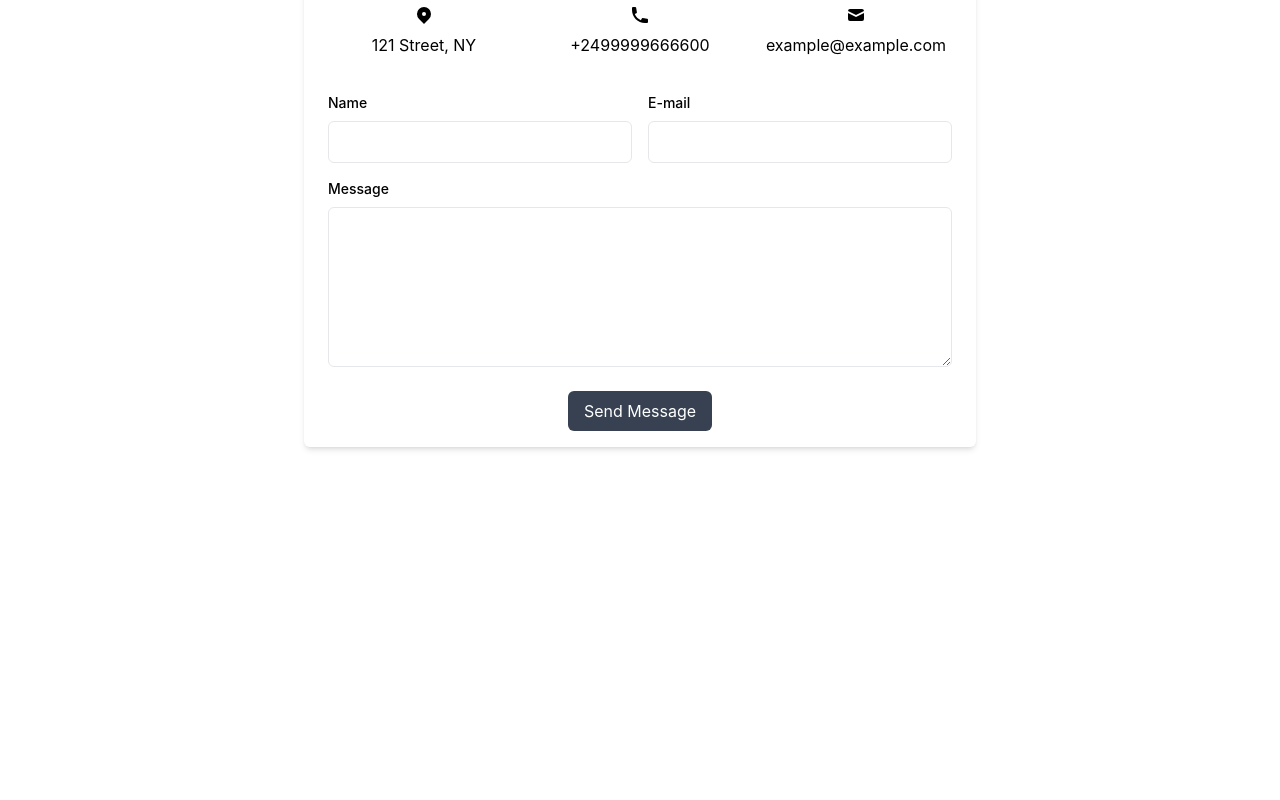
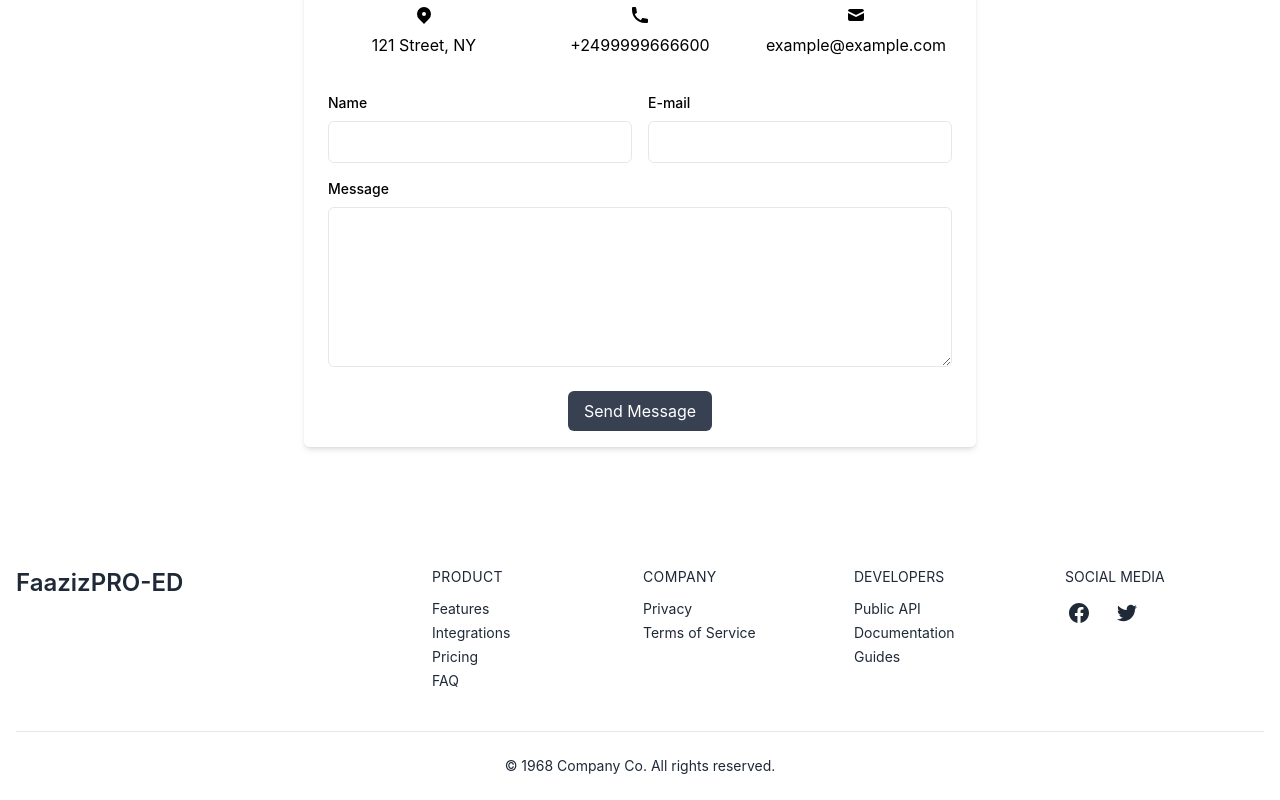
Before and after one commit to faazizpro/digital-course-landing-page, a React (Create React App) app: page / in a window 1280 px wide. Shown: the part 4462-5262 px from the top of the page. Before the commit the page ends 4989 px from the top, so only its background shows below. Built offline with nearby package versions, Linux system fonts and the light colour scheme.

Commit message:
Footer Section Done

```diff
--- a/src/App.js
+++ b/src/App.js
@@ -1,6 +1,7 @@
 import About from './components/About/About';
 import Course from './components/Course/Course';
 import Cta from './components/CTA/Cta';
+import Footer from './components/Footer/Footer';
 import Header from './components/Header/Header';
 import Highlight from './components/Highlight/Highlight';
 import Testimonial from './components/Testimonial/Testimonial';
@@ -15,6 +16,7 @@ function App() {
         <Course></Course>
         <Testimonial></Testimonial>
         <Cta></Cta>
+        <Footer></Footer>
     </div>
   );
 }
--- /dev/null
+++ b/src/components/Footer/Footer.js
@@ -0,0 +1,80 @@
+import React from 'react';
+
+const Footer = () => {
+    return (
+        <div>
+            <footer className="px-4 divide-y dark:bg-gray-800 dark:text-gray-100">
+                <div className="container flex flex-col justify-between py-10 mx-auto space-y-8 lg:flex-row lg:space-y-0">
+                    <div className="lg:w-1/3">
+                        <a rel="noopener noreferrer" href="/" className="flex justify-center space-x-3 lg:justify-start">
+
+                            <span className="self-center text-2xl font-semibold">FaazizPRO-ED</span>
+                        </a>
+                    </div>
+                    <div className="grid grid-cols-2 text-sm gap-x-3 gap-y-8 lg:w-2/3 sm:grid-cols-4">
+                        <div className="space-y-3">
+                            <h3 className="tracking-wide uppercase dark:text-gray-50">Product</h3>
+                            <ul className="space-y-1">
+                                <li>
+                                    <a rel="noopener noreferrer" href="#">Features</a>
+                                </li>
+                                <li>
+                                    <a rel="noopener noreferrer" href="#">Integrations</a>
+                                </li>
+                                <li>
+                                    <a rel="noopener noreferrer" href="#">Pricing</a>
+                                </li>
+                                <li>
+                                    <a rel="noopener noreferrer" href="#">FAQ</a>
+                                </li>
+                            </ul>
+                        </div>
+                        <div className="space-y-3">
+                            <h3 className="tracking-wide uppercase dark:text-gray-50">Company</h3>
+                            <ul className="space-y-1">
+                                <li>
+                                    <a rel="noopener noreferrer" href="#">Privacy</a>
+                                </li>
+                                <li>
+                                    <a rel="noopener noreferrer" href="#">Terms of Service</a>
+                                </li>
+                            </ul>
+                        </div>
+                        <div className="space-y-3">
+                            <h3 className="uppercase dark:text-gray-50">Developers</h3>
+                            <ul className="space-y-1">
+                                <li>
+                                    <a rel="noopener noreferrer" href="#">Public API</a>
+                                </li>
+                                <li>
+                                    <a rel="noopener noreferrer" href="#">Documentation</a>
+                                </li>
+                                <li>
+                                    <a rel="noopener noreferrer" href="#">Guides</a>
+                                </li>
+                            </ul>
+                        </div>
+                        <div className="space-y-3">
+                            <div className="uppercase dark:text-gray-50">Social media</div>
+                            <div className="flex justify-start gap-5">
+                                <a rel="noopener noreferrer" href="https://www.facebook.com/faazizpro" title="Facebook" target='_blank' className="flex items-center p-1">
+                                    <svg xmlns="http://www.w3.org/2000/svg" fill="currentColor" viewBox="0 0 32 32" className="w-5 h-5 fill-current">
+                                        <path d="M32 16c0-8.839-7.167-16-16-16-8.839 0-16 7.161-16 16 0 7.984 5.849 14.604 13.5 15.803v-11.177h-4.063v-4.625h4.063v-3.527c0-4.009 2.385-6.223 6.041-6.223 1.751 0 3.584 0.312 3.584 0.312v3.937h-2.021c-1.984 0-2.604 1.235-2.604 2.5v3h4.437l-0.713 4.625h-3.724v11.177c7.645-1.199 13.5-7.819 13.5-15.803z"></path>
+                                    </svg>
+                                </a>
+                                <a rel="noopener noreferrer" href="https://twitter.com/faazizpro" title="Twitter" target='_blank' className="flex items-center p-1">
+                                    <svg viewBox="0 0 24 24" xmlns="http://www.w3.org/2000/svg" className="w-5 h-5 fill-current">
+                                        <path d="M23.954 4.569a10 10 0 01-2.825.775 4.958 4.958 0 002.163-2.723c-.951.555-2.005.959-3.127 1.184a4.92 4.92 0 00-8.384 4.482C7.691 8.094 4.066 6.13 1.64 3.161a4.822 4.822 0 00-.666 2.475c0 1.71.87 3.213 2.188 4.096a4.904 4.904 0 01-2.228-.616v.061a4.923 4.923 0 003.946 4.827 4.996 4.996 0 01-2.212.085 4.937 4.937 0 004.604 3.417 9.868 9.868 0 01-6.102 2.105c-.39 0-.779-.023-1.17-.067a13.995 13.995 0 007.557 2.209c9.054 0 13.999-7.496 13.999-13.986 0-.209 0-.42-.015-.63a9.936 9.936 0 002.46-2.548l-.047-.02z"></path>
+                                    </svg>
+                                </a>
+                            </div>
+                        </div>
+                    </div>
+                </div>
+                <div className="py-6 text-sm text-center dark:text-gray-400">© 1968 Company Co. All rights reserved.</div>
+            </footer>
+        </div>
+    );
+};
+
+export default Footer;
--- a/src/components/Header/Nav/Nav.js
+++ b/src/components/Header/Nav/Nav.js
@@ -45,7 +45,7 @@ const Nav = () => {
                         </div>
                     </div>
 
-                    <div className='flex md:flex-row flex-col items-center'>
+                    <div className='flex md:flex-row flex-col items-center '>
                         <h2 className='text-sky-500  font-bold text-sm md:text-xl mb-2 md:mb-0'>Login</h2>
                         <div className='ml-2 md:ml-5'>
                             <button className='text-white bg-sky-500  md:py-2 md:px-3 text-xm md:text-xl inline-flex items-center rounded-md'>
--- a/src/components/Testimonial/Testimonial.js
+++ b/src/components/Testimonial/Testimonial.js
@@ -30,7 +30,7 @@ const Testimonial = () => {
                             >
                                 <p class="text-lg font-bold text-gray-700">Samuel</p>
                                 <p class="mt-1 text-xs font-medium text-gray-500">
-                                    Digital Marketing at Studio
+                                    Graphic Designer
                                 </p>
                                 <p class="mt-4 text-sm text-gray-500">
                                     FaazizPRO-ED is expertise at delivering the trendy designs.
@@ -101,7 +101,7 @@ const Testimonial = () => {
                             <blockquote
                                 class="-mt-6 flex flex-col justify-between rounded-lg p-12 text-center shadow-xl"
                             >
-                                <p class="text-lg font-bold text-gray-700">Henry</p>
+                                <p class="text-lg font-bold text-gray-700">Henrey</p>
                                 <p class="mt-1 text-xs font-medium text-gray-500">
                                     Web Application Developer
                                 </p>
```
